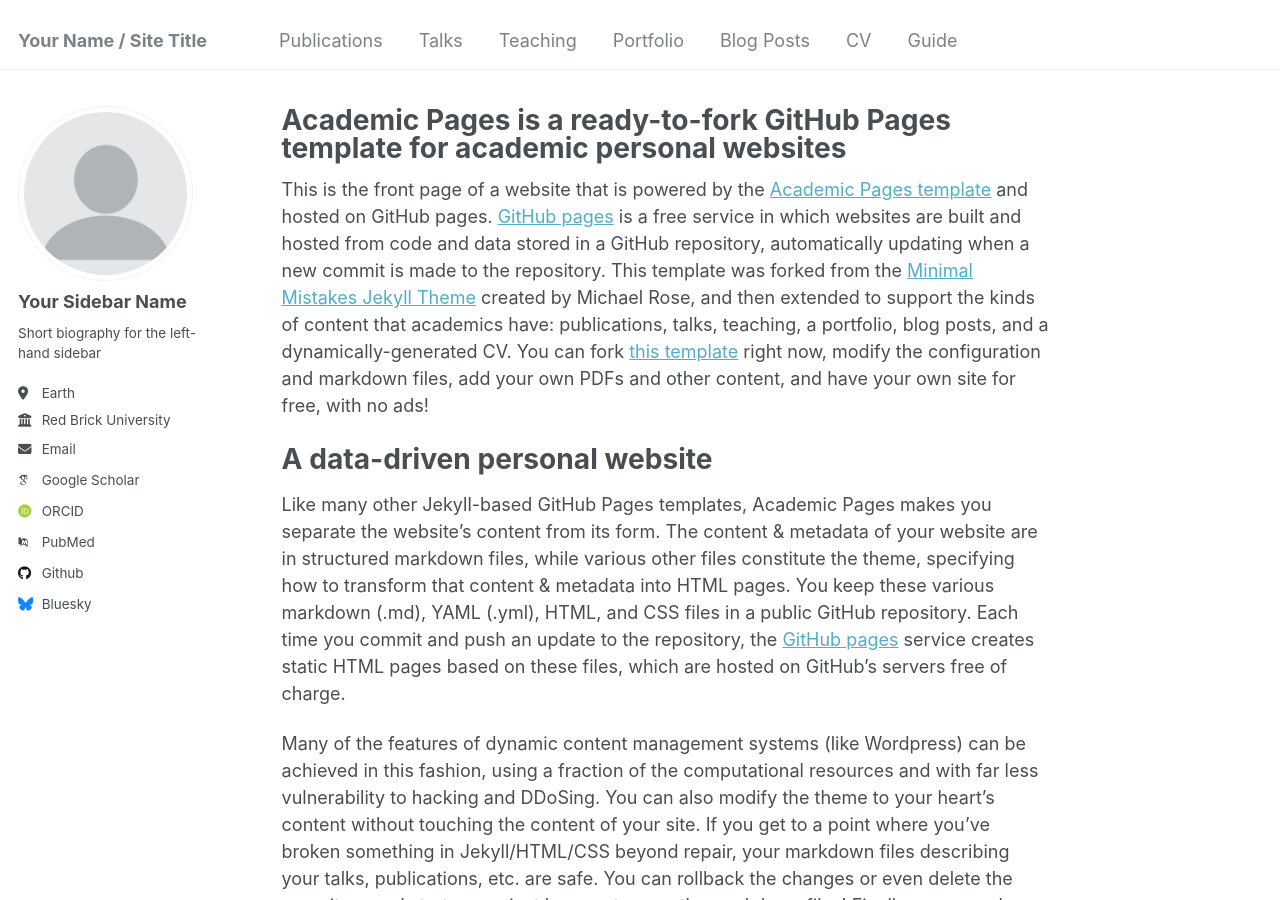
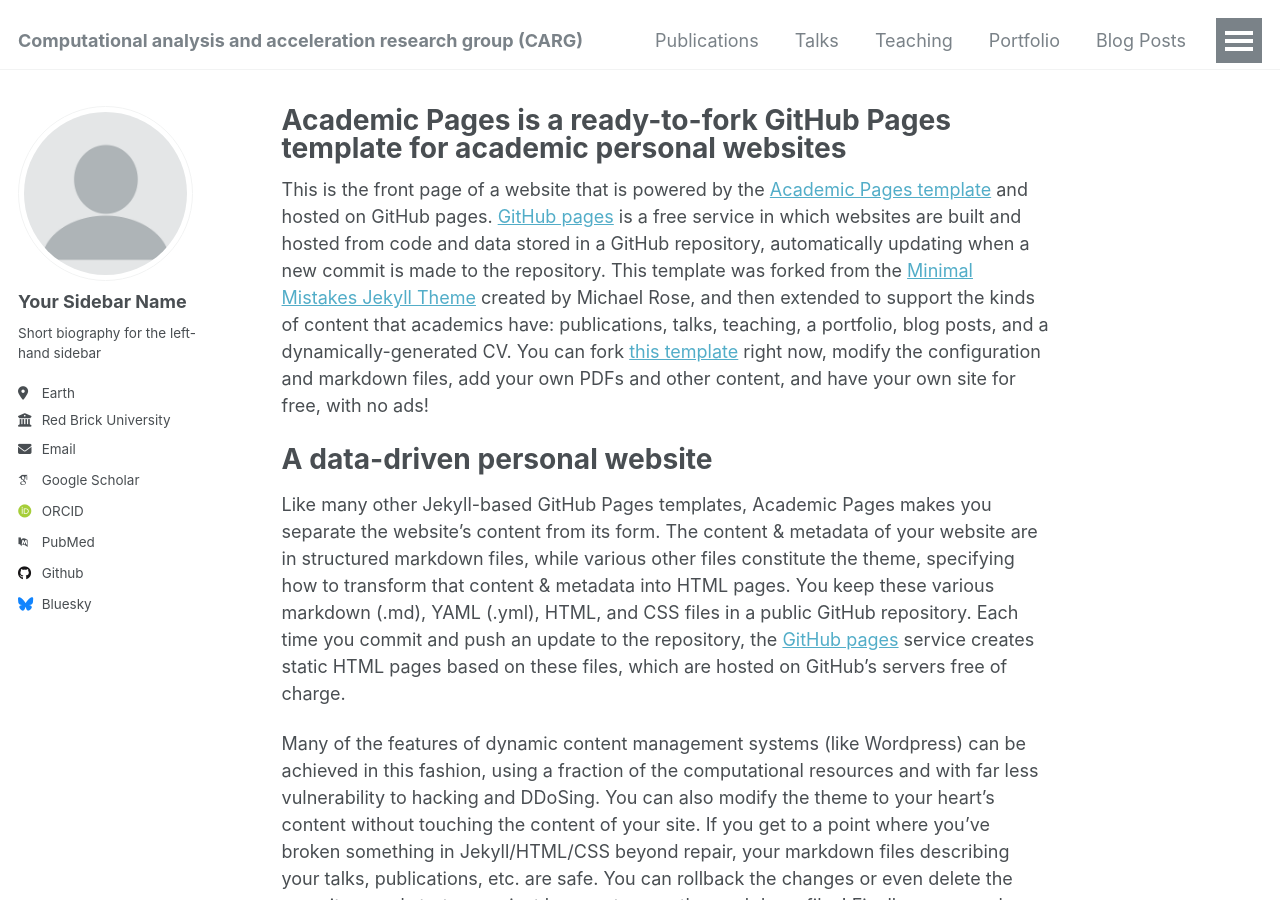
Before and after one commit to CARG-uOttawa/CARG-uOttawa.github.io, a Jekyll site: the page built from _pages/about.md, in a window 1280 px wide and 900 px high. Built offline with Jekyll 4.4.1, drawn with Linux system fonts in a browser that asks for light colours; some web fonts are replaced.

Commit message:
Signed-off-by: Health-Devices <mbolic@eecs.uottawa.ca>

```diff
--- a/_config.yml
+++ b/_config.yml
@@ -8,7 +8,7 @@
 
 # Basic Site Settings
 locale                   : "en-US"
-title                    : "Your Name / Site Title"
+title                    : "Computational analysis and acceleration research group (CARG)"
 title_separator          : "-"
 name                     : &name "Your Name"
 description              : &description "personal description"
```
